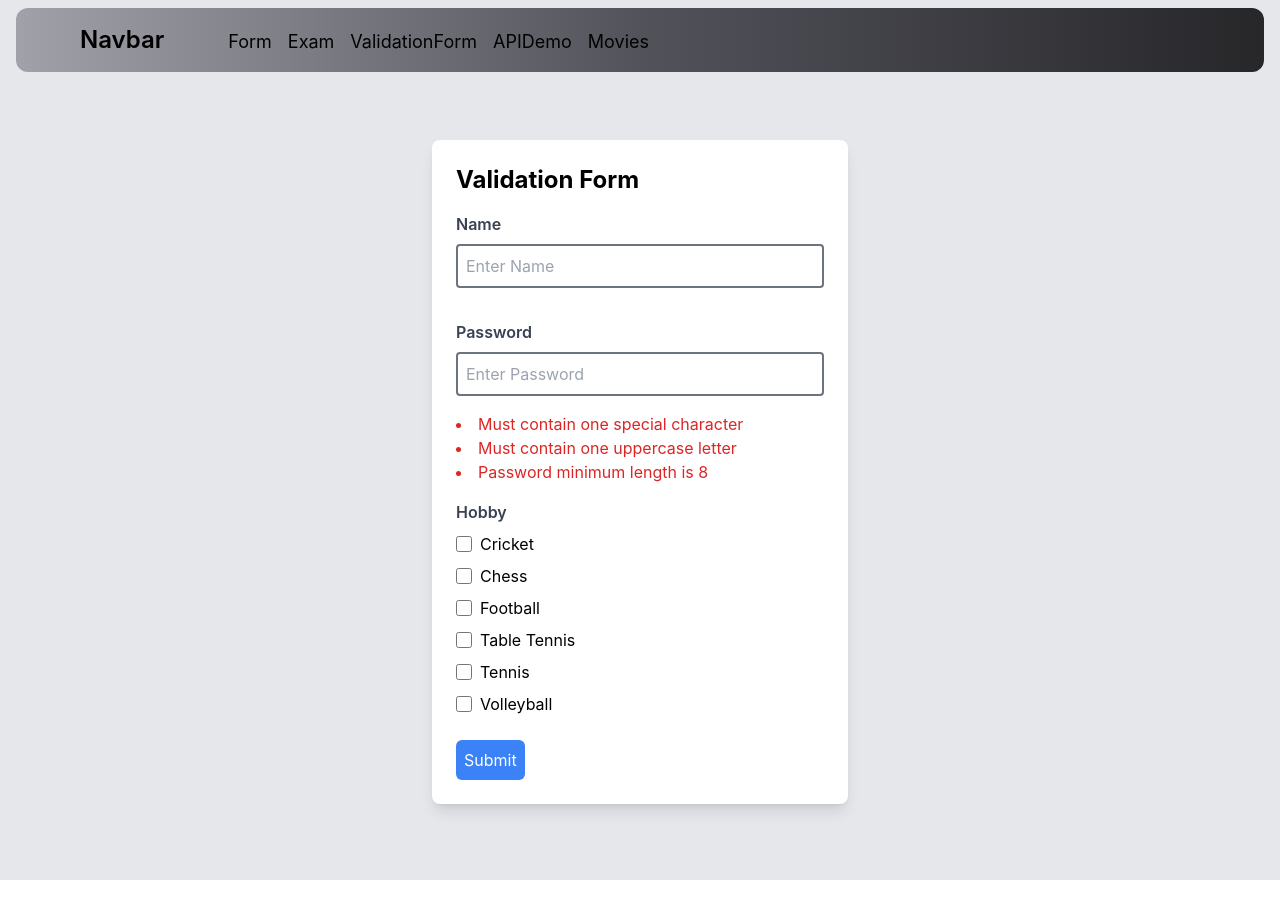
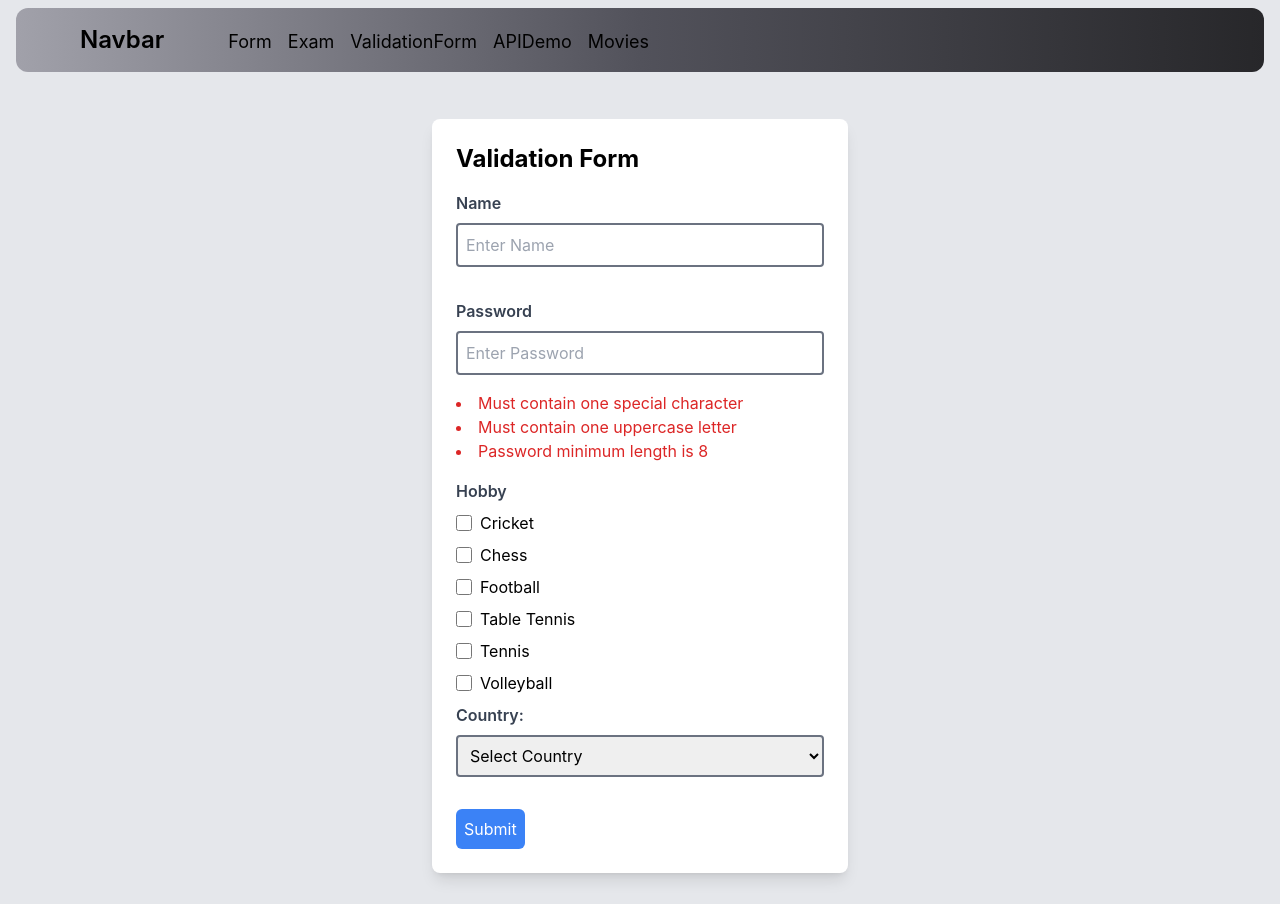
Before and after one commit to Riddh2003/MERN_Projects, a React (Create React App) app in the folder homework/: page /navbar/validationform in a window 1280 px wide. Before the commit the page ends 880 px from the top, so only its background shows below. Built offline with nearby package versions, Linux system fonts and the light colour scheme.

Commit message:
create select tag in home work project

```diff
--- a/homework/src/components/ValidationForm.jsx
+++ b/homework/src/components/ValidationForm.jsx
@@ -5,6 +5,7 @@ export const ValidationForm = () => {
     const { register, handleSubmit, formState: { errors, isValid }, watch } = useForm({ mode: 'onChange' });
     const [userData, setUserData] = useState();
     const [isSubmited, setIsSubmited] = useState(false);
+    const [selectedCountry, setSelectedCountry] = useState('');
 
     const submitHandler = (data) => {
         console.log(data)
@@ -36,6 +37,10 @@ export const ValidationForm = () => {
         }
     };
 
+    const countries = {
+        India: ['Gujarat', 'Pune', 'Hydrabad', 'Banglore'],
+        USA: ['California', 'Texas', 'Florida', 'New York']
+    };
     const password = watch('password', '');
 
     const isSpecialChar = /[!@#$&_*]/.test(password);
@@ -43,7 +48,7 @@ export const ValidationForm = () => {
     const isMinLength = password.length >= 8;
 
     return (
-        <div className='min-h-screen flex items-center justify-center'>
+        <div className='min-h-screen flex items-center justify-center mt-6'>
             <form onSubmit={handleSubmit(submitHandler)} className='bg-white rounded-lg w-1/3 p-6 shadow-lg'>
                 <h1 className='text-2xl font-bold mb-4'>Validation Form</h1>
                 <div className='mb-4'>
@@ -102,6 +107,33 @@ export const ValidationForm = () => {
                         <span className='ml-2'>Volleyball</span>
                     </label>
                 </div>
+                <div className=''>
+                    <label className='block text-gray-700 font-semibold mb-2'>Country:</label>
+                    <select
+                        className='border-2 border-gray-500 rounded w-full p-2 mb-4'
+                        onChange={(e) => setSelectedCountry(e.target.value)}
+                    >
+                        <option value=''>Select Country</option>
+                        {Object.keys(countries).map((country) => (
+                            <option key={country} value={country}>
+                                {country}
+                            </option>
+                        ))}
+                    </select>
+                </div>
+                {selectedCountry && (
+                    <div className=''>
+                        <label className='block text-gray-700 font-semibold mb-2'>State:</label>
+                        <select className='border-2 border-gray-500 rounded w-full p-2 mb-4'>
+                            <option value=''>Select State</option>
+                            {countries[selectedCountry].map((state) => (
+                                <option key={state} value={state}>
+                                    {state}
+                                </option>
+                            ))}
+                        </select>
+                    </div>
+                )}
                 <button type='submit' className='bg-blue-500 text-white rounded-md p-2 mt-4 hover:bg-blue-600'>
                     Submit
                 </button>
```
